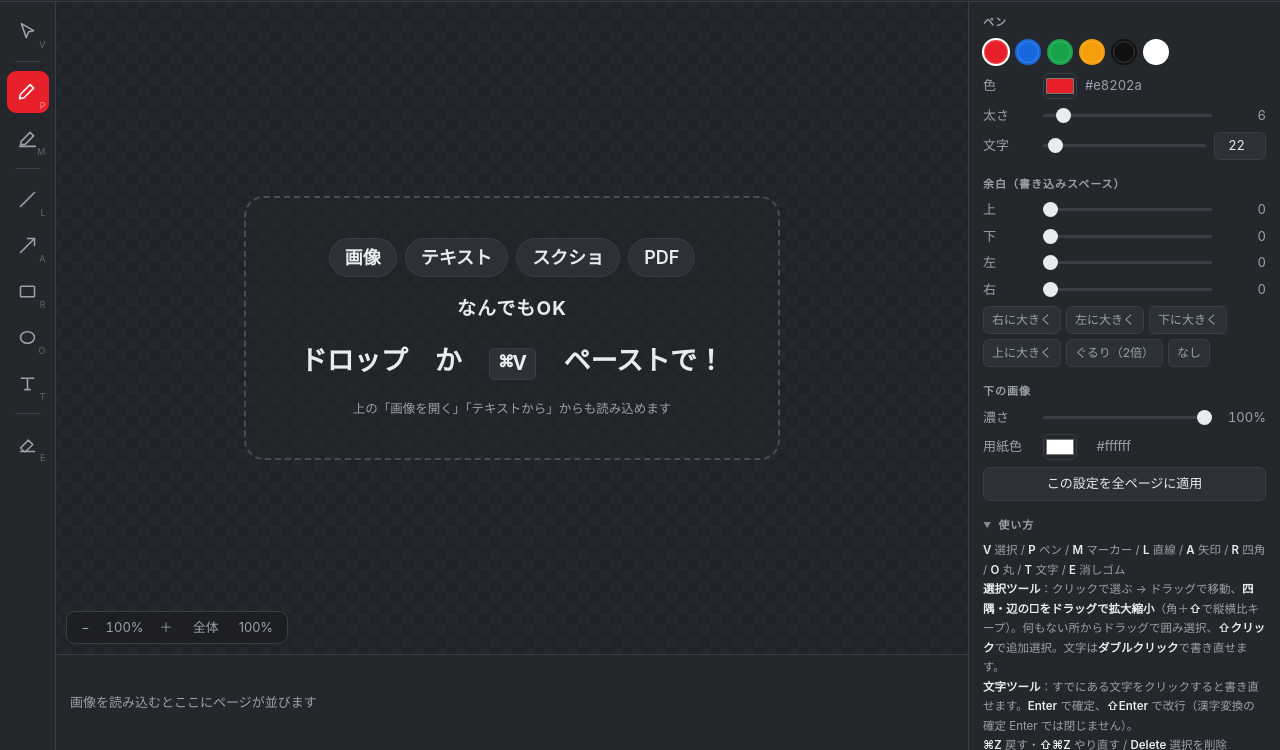
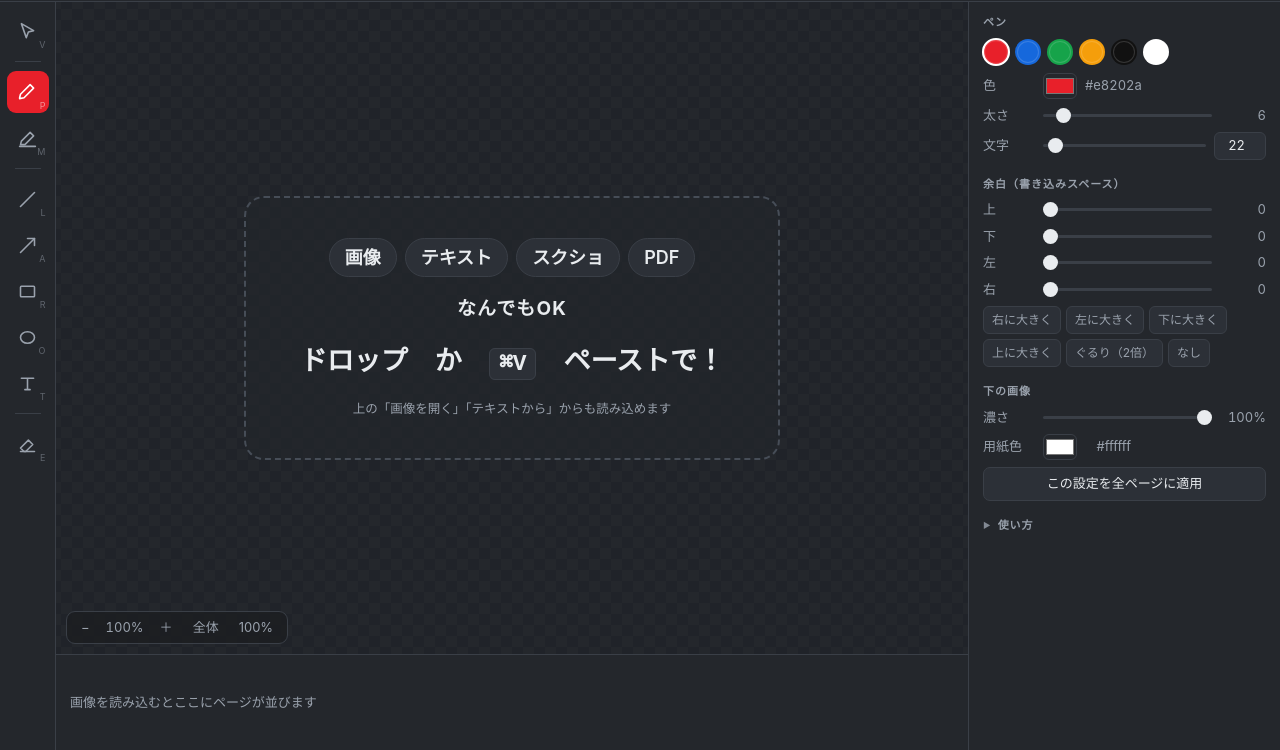
Before and after one commit to manga-tools/akaji, a plain HTML site: page index.html in a window 1280 px wide. Shown: the part 50-800 px from the top of the page. Drawn offline with Linux system fonts and the light colour scheme.

Commit message:
Add files via upload

```diff
--- a/index.html
+++ b/index.html
@@ -1618,13 +1618,13 @@ window.addEventListener("beforeunload", e=>{
   if(S.pages.some(p=>p.strokes.length)){ e.preventDefault(); e.returnValue = ""; }
 });
 
-/* 「使い方」の開閉を覚えておく（初回は開いた状態） */
+/* 「使い方」の開閉を覚えておく（初回は畳んだ状態） */
 (()=>{
   const d = $("#howto");
   try{
-    d.open = localStorage.getItem("akaire.howto") !== "0";
+    d.open = localStorage.getItem("akaire.howto") === "1";
     d.addEventListener("toggle", ()=>localStorage.setItem("akaire.howto", d.open ? "1" : "0"));
-  }catch(e){ d.open = true; }          // file:// で localStorage が使えない環境向け
+  }catch(e){ d.open = false; }         // file:// で localStorage が使えない環境向け
 })();
 
 setTool("pen");
```
